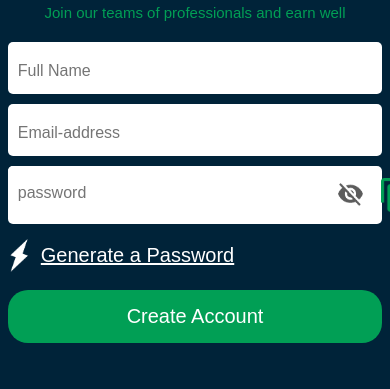
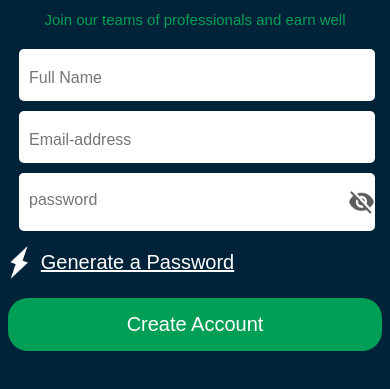
Before and after one commit to amazinglizabeth/password-generator, a plain HTML site: page index.html in a window 390 px wide. Shown: the part 75-464 px from the top of the page. Drawn offline with Linux system fonts and the light colour scheme.

Commit message:
mobile-update

```diff
--- a/password-generator.css
+++ b/password-generator.css
@@ -132,4 +132,18 @@ body {
   .container {
     padding: 5% 2%;
   }
+
+  .form {
+    width: 95%;
+    margin-right: 1%;
+    margin-left: 3%;
+  }
+
+  .container p {
+    margin-top: 4%;
+  }
+
+  #copyIcon {
+    padding-right: 18%;
+  }
 }
```
